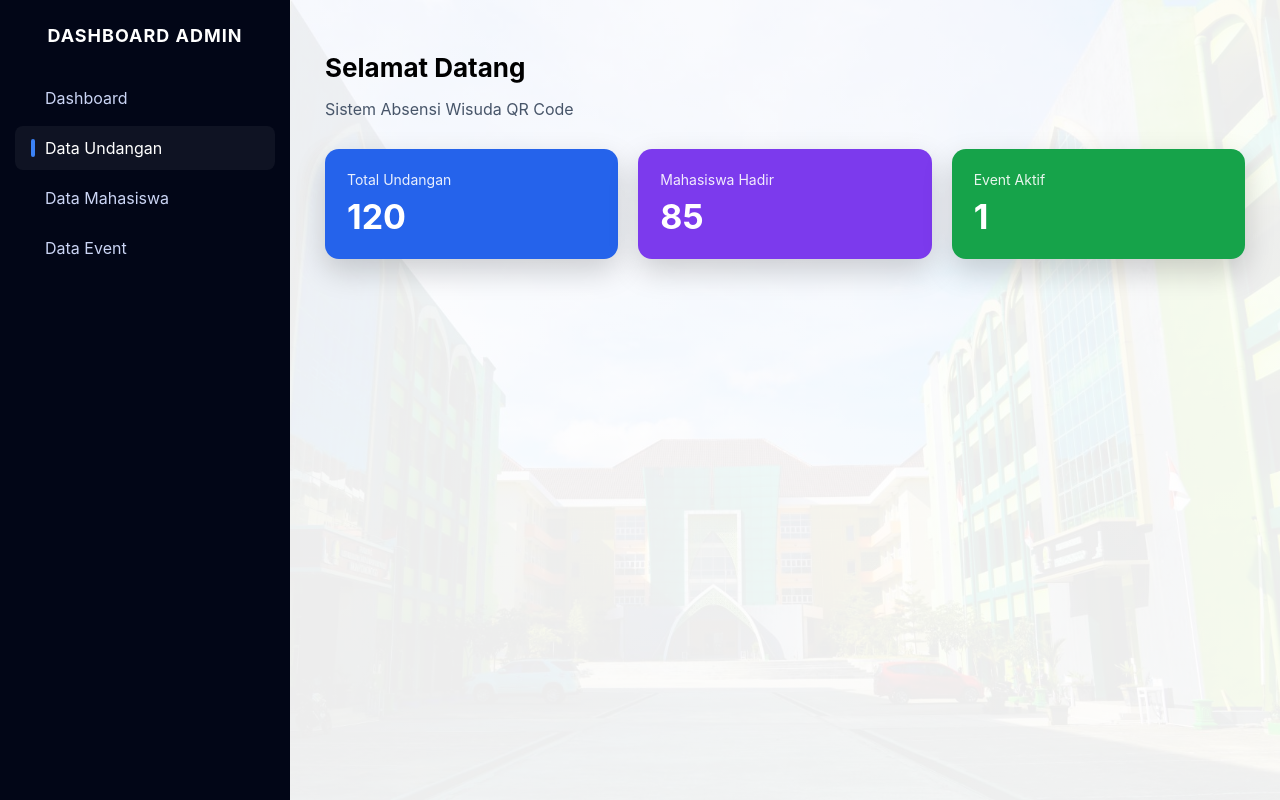
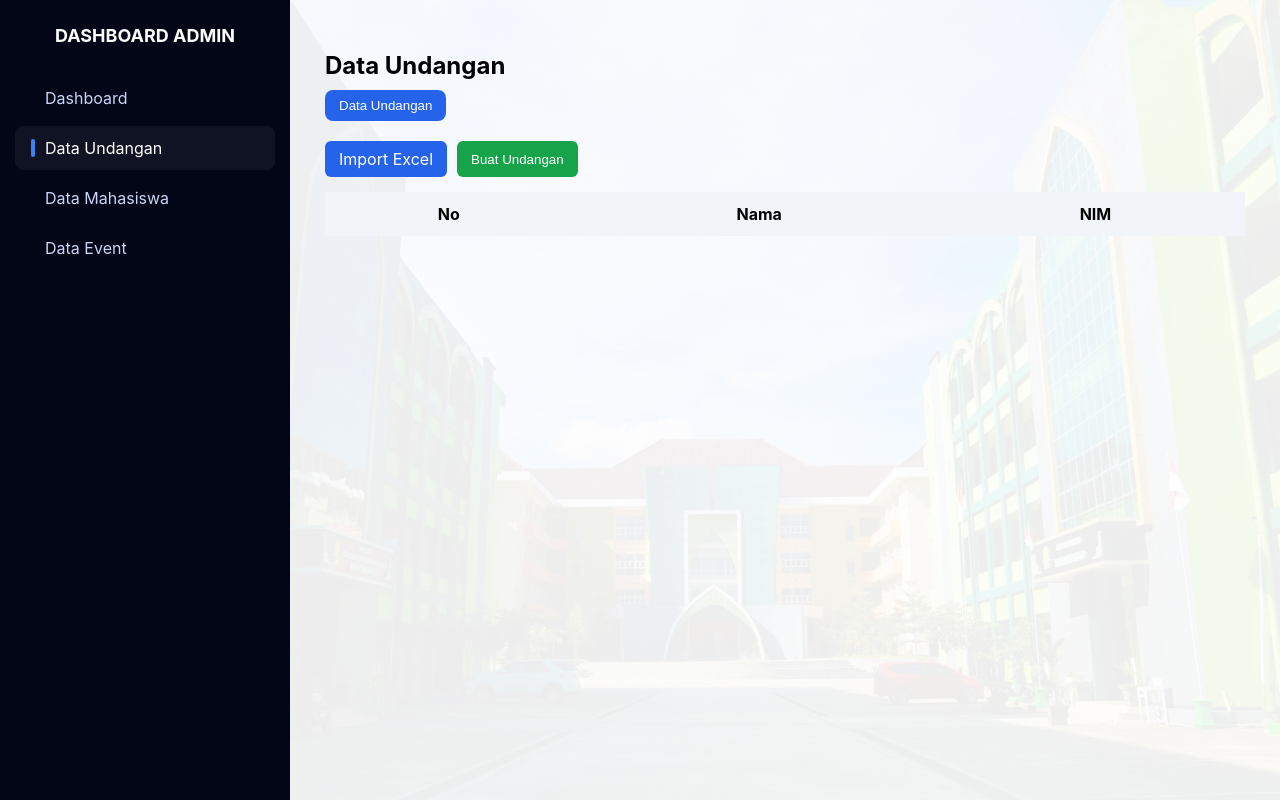
Before and after one commit to ptriatletikaa/project-event-uin, a React (Create React App) app in the folder absensi-wisuda/: page /admin/dashboard in a window 1280 px wide. Both pictures are taken after a click on the element "Data Undangan". Built offline with nearby package versions, Linux system fonts and the light colour scheme.

Commit message:
modifikasi halaman data undangan dan tambah fitur import dari excel

```diff
--- a/absensi-wisuda/package.json
+++ b/absensi-wisuda/package.json
@@ -15,7 +15,8 @@
     "react-dom": "^19.2.4",
     "react-router-dom": "^7.13.0",
     "react-scripts": "5.0.1",
-    "web-vitals": "^2.1.4"
+    "web-vitals": "^2.1.4",
+    "xlsx": "^0.18.5"
   },
   "scripts": {
     "start": "react-scripts start",
--- a/absensi-wisuda/src/pages/AdminDashboard.jsx
+++ b/absensi-wisuda/src/pages/AdminDashboard.jsx
@@ -1,16 +1,66 @@
-import { useState } from "react";
+import { useState, useEffect } from "react";
+import * as XLSX from "xlsx";
 import bg from "../assets/Gedung.jpg";
 
 export default function AdminDashboard() {
   const [active, setActive] = useState("Dashboard");
+
+  const [dataMahasiswa, setDataMahasiswa] = useState([]);
+  const [dataUndangan, setDataUndangan] = useState([]);
+
+  const [tabUndangan, setTabUndangan] = useState("Data Undangan");
 
   const menu = [
     "Dashboard",
     "Data Undangan",
     "Data Mahasiswa",
     "Data Event",
+  ];
 
-  ];
+  // LOAD DATA
+  useEffect(() => {
+    const mhs = localStorage.getItem("riwayatAbsensi");
+    if (mhs) setDataMahasiswa(JSON.parse(mhs));
+
+    const undangan = localStorage.getItem("dataUndangan");
+    if (undangan) setDataUndangan(JSON.parse(undangan));
+  }, []);
+
+  // IMPORT EXCEL
+  const handleImportExcel = (e) => {
+    const file = e.target.files[0];
+    if (!file) return;
+
+    const reader = new FileReader();
+
+    reader.onload = (evt) => {
+      const data = new Uint8Array(evt.target.result);
+      const workbook = XLSX.read(data, { type: "array" });
+
+      const sheet = workbook.Sheets[workbook.SheetNames[0]];
+      const json = XLSX.utils.sheet_to_json(sheet);
+
+      const formatted = json.map((item) => ({
+        nama: item.Nama || item.nama || "",
+        nim: item.NIM || item.nim || "",
+      }));
+
+      setDataUndangan(formatted);
+      localStorage.setItem("dataUndangan", JSON.stringify(formatted));
+    };
+
+    reader.readAsArrayBuffer(file);
+  };
+
+  // BUAT UNDANGAN
+  const buatUndangan = () => {
+    if (dataUndangan.length === 0) {
+      alert("Data undangan masih kosong!");
+      return;
+    }
+
+    alert("Undangan berhasil dibuat!");
+  };
 
   return (
     <div style={styles.page}>
@@ -42,15 +92,176 @@ export default function AdminDashboard() {
 
       {/* MAIN */}
       <main style={styles.main}>
-        <h1 style={styles.title}>Selamat Datang</h1>
-        <p style={styles.subtitle}>Sistem Absensi Wisuda QR Code</p>
+        {/* DASHBOARD */}
+        {active === "Dashboard" && (
+          <>
+            <h1 style={styles.title}>Selamat Datang</h1>
+            <p style={styles.subtitle}>
+              Sistem Absensi Wisuda QR Code
+            </p>
 
-        {/* STATISTIK */}
-        <div style={styles.cards}>
-          <Stat title="Total Undangan" value="120" color="#2563eb" />
-          <Stat title="Mahasiswa Hadir" value="85" color="#7c3aed" />
-          <Stat title="Event Aktif" value="1" color="#16a34a" />
-        </div>
+            <div style={styles.cards}>
+              <Stat
+                title="Total Undangan"
+                value={dataUndangan.length}
+                color="#2563eb"
+              />
+              <Stat
+                title="Mahasiswa Hadir"
+                value={dataMahasiswa.length}
+                color="#7c3aed"
+              />
+              <Stat title="Event Aktif" value="1" color="#16a34a" />
+            </div>
+          </>
+        )}
+
+        {/* DATA MAHASISWA */}
+        {active === "Data Mahasiswa" && (
+          <>
+            <h1 style={styles.title}>Data Mahasiswa Hadir</h1>
+
+            <div style={styles.tableBox}>
+              <table style={styles.table}>
+                <thead>
+                  <tr>
+                    <th style={styles.th}>No</th>
+                    <th style={styles.th}>Nama</th>
+                    <th style={styles.th}>NIM</th>
+                    <th style={styles.th}>Hari</th>
+                    <th style={styles.th}>Jam</th>
+                    <th style={styles.th}>Keterangan</th>
+                  </tr>
+                </thead>
+                <tbody>
+                  {dataMahasiswa.length === 0 ? (
+                    <tr>
+                      <td colSpan="6" style={styles.empty}>
+                        Belum ada data
+                      </td>
+                    </tr>
+                  ) : (
+                    dataMahasiswa.map((m, i) => (
+                      <tr key={i}>
+                        <td style={styles.td}>{i + 1}</td>
+                        <td style={styles.td}>{m.nama}</td>
+                        <td style={styles.td}>{m.nim}</td>
+                        <td style={styles.td}>{m.hari}</td>
+                        <td style={styles.td}>{m.jam}</td>
+                        <td style={styles.td}>{m.ket}</td>
+                      </tr>
+                    ))
+                  )}
+                </tbody>
+              </table>
+            </div>
+          </>
+        )}
+
+        {/* DATA UNDANGAN */}
+        {active === "Data Undangan" && (
+          <>
+            <h1 style={styles.title}>Data Undangan</h1>
+
+            {/* TAB */}
+            <div style={styles.tabWrap}>
+              {["Data Undangan"].map((item) => (
+                <button
+                  key={item}
+                  onClick={() => setTabUndangan(item)}
+                  style={{
+                    ...styles.tabBtn,
+                    ...(tabUndangan === item ? styles.tabActive : {}),
+                  }}
+                >
+                  {item}
+                </button>
+              ))}
+            </div>
+
+            {/* IMPORT + BUAT */}
+            <div style={styles.topAction}>
+              <label style={styles.uploadBtn}>
+                Import Excel
+                <input
+                  type="file"
+                  accept=".xlsx, .csv"
+                  onChange={handleImportExcel}
+                  hidden
+                />
+              </label>
+
+              <button
+                style={styles.generateBtn}
+                onClick={buatUndangan}
+              >
+                Buat Undangan
+              </button>
+            </div>
+
+            {/* DATA UNDANGAN */}
+            {tabUndangan === "Data Undangan" && (
+              <table style={styles.table}>
+                <thead>
+                  <tr>
+                    <th style={styles.th}>No</th>
+                    <th style={styles.th}>Nama</th>
+                    <th style={styles.th}>NIM</th>
+                  </tr>
+                </thead>
+                <tbody>
+                  {dataUndangan.map((u, i) => (
+                    <tr key={i}>
+                      <td style={styles.td}>{i + 1}</td>
+                      <td style={styles.td}>{u.nama}</td>
+                      <td style={styles.td}>{u.nim}</td>
+                    </tr>
+                  ))}
+                </tbody>
+              </table>
+            )}
+
+            {/* HADIR */}
+            {tabUndangan === "Hadir" && (
+              <table style={styles.table}>
+                <tbody>
+                  {dataMahasiswa.map((m, i) => (
+                    <tr key={i}>
+                      <td style={styles.td}>{m.nama}</td>
+                      <td style={styles.td}>{m.nim}</td>
+                    </tr>
+                  ))}
+                </tbody>
+              </table>
+            )}
+
+            {/* TIDAK HADIR */}
+            {tabUndangan === "Tidak Hadir" && (
+              <table style={styles.table}>
+                <tbody>
+                  {dataUndangan
+                    .filter(
+                      (u) =>
+                        !dataMahasiswa.some(
+                          (m) => m.nim === u.nim
+                        )
+                    )
+                    .map((u, i) => (
+                      <tr key={i}>
+                        <td style={styles.td}>{u.nama}</td>
+                        <td style={styles.td}>{u.nim}</td>
+                      </tr>
+                    ))}
+                </tbody>
+              </table>
+            )}
+          </>
+        )}
+
+        {/* DATA EVENT */}
+        {active === "Data Event" && (
+          <h1 style={styles.title}>Halaman Data Event</h1>
+        )}
       </main>
     </div>
   );
@@ -88,7 +299,6 @@ const styles = {
     fontWeight: "bold",
     marginBottom: "30px",
     textAlign: "center",
-    letterSpacing: "1px",
   },
 
   menu: {
@@ -102,10 +312,8 @@ const styles = {
     padding: "12px 16px",
     borderRadius: "8px",
     cursor: "pointer",
-    position: "relative",
     display: "flex",
     alignItems: "center",
-    transition: "all .2s",
   },
 
   menuActive: {
@@ -119,7 +327,6 @@ const styles = {
     background: "#3b82f6",
     borderRadius: "4px",
     marginRight: "10px",
-    transition: "opacity .2s",
   },
 
   main: {
@@ -128,8 +335,8 @@ const styles = {
   },
 
   title: {
-    fontSize: "26px",
-    marginBottom: "4px",
+    fontSize: "24px",
+    marginBottom: "10px",
   },
 
   subtitle: {
@@ -139,25 +346,94 @@ const styles = {
 
   cards: {
     display: "grid",
-    gridTemplateColumns: "repeat(auto-fit, minmax(220px,1fr))",
+    gridTemplateColumns: "repeat(auto-fit, minmax(200px,1fr))",
     gap: "20px",
   },
 
   card: {
     color: "#fff",
-    padding: "22px",
-    borderRadius: "14px",
-    boxShadow: "0 12px 30px rgba(0,0,0,.18)",
+    padding: "20px",
+    borderRadius: "12px",
   },
 
   cardTitle: {
     fontSize: "14px",
-    opacity: 0.9,
   },
 
   cardValue: {
-    fontSize: "34px",
+    fontSize: "30px",
     fontWeight: "bold",
-    marginTop: "8px",
+  },
+
+  tableBox: {
+    background: "#fff",
+    borderRadius: "12px",
+    overflow: "hidden",
+    marginTop: "20px",
+  },
+
+  table: {
+    width: "100%",
+    borderCollapse: "collapse",
+    background: "#fff",
+  },
+
+  th: {
+    background: "#f1f5f9",
+    padding: "12px",
+    textAlign: "center",
+  },
+
+  td: {
+    padding: "10px",
+    textAlign: "center",
+    borderTop: "1px solid #e2e8f0",
+  },
+
+  empty: {
+    padding: "20px",
+    textAlign: "center",
+  },
+
+  tabWrap: {
+    display: "flex",
+    gap: "10px",
+    marginBottom: "20px",
+  },
+
+  tabBtn: {
+    padding: "8px 14px",
+    border: "none",
+    borderRadius: "8px",
+    background: "#e2e8f0",
+    cursor: "pointer",
+  },
+
+  tabActive: {
+    background: "#2563eb",
+    color: "#fff",
+  },
+
+  topAction: {
+    display: "flex",
+    gap: "10px",
+    marginBottom: "15px",
+  },
+
+  uploadBtn: {
+    padding: "8px 14px",
+    background: "#2563eb",
+    color: "#fff",
+    borderRadius: "6px",
+    cursor: "pointer",
+  },
+
+  generateBtn: {
+    padding: "8px 14px",
+    background: "#16a34a",
+    color: "#fff",
+    border: "none",
+    borderRadius: "6px",
+    cursor: "pointer",
   },
 };
--- a/absensi-wisuda/src/pages/ScanPanitia.jsx
+++ b/absensi-wisuda/src/pages/ScanPanitia.jsx
@@ -228,10 +228,16 @@ export default function ScanPanitia() {
         const hari = now.toLocaleDateString("id-ID", { weekday: "long" });
         const jam = now.toLocaleTimeString("id-ID");
 
-        setRiwayat((prev) => [
+        setRiwayat((prev) => {
+          const updated = [
             ...prev,
             { nama, nim, hari, jam, ket: "Hadir" },
-        ]);
+          ];
+
+          localStorage.setItem("riwayatAbsensi", JSON.stringify(updated));
+
+          return updated;
+        });
         try {
           showNotification(`Scan berhasil: ${nama} ${nim ? `(${nim})` : ""}`);
         } catch (e) { }
```
Also changed, not shown: 1 other file (tests, documents, lock files or other folders). Lines whose indentation alone changed are shown as unchanged.
